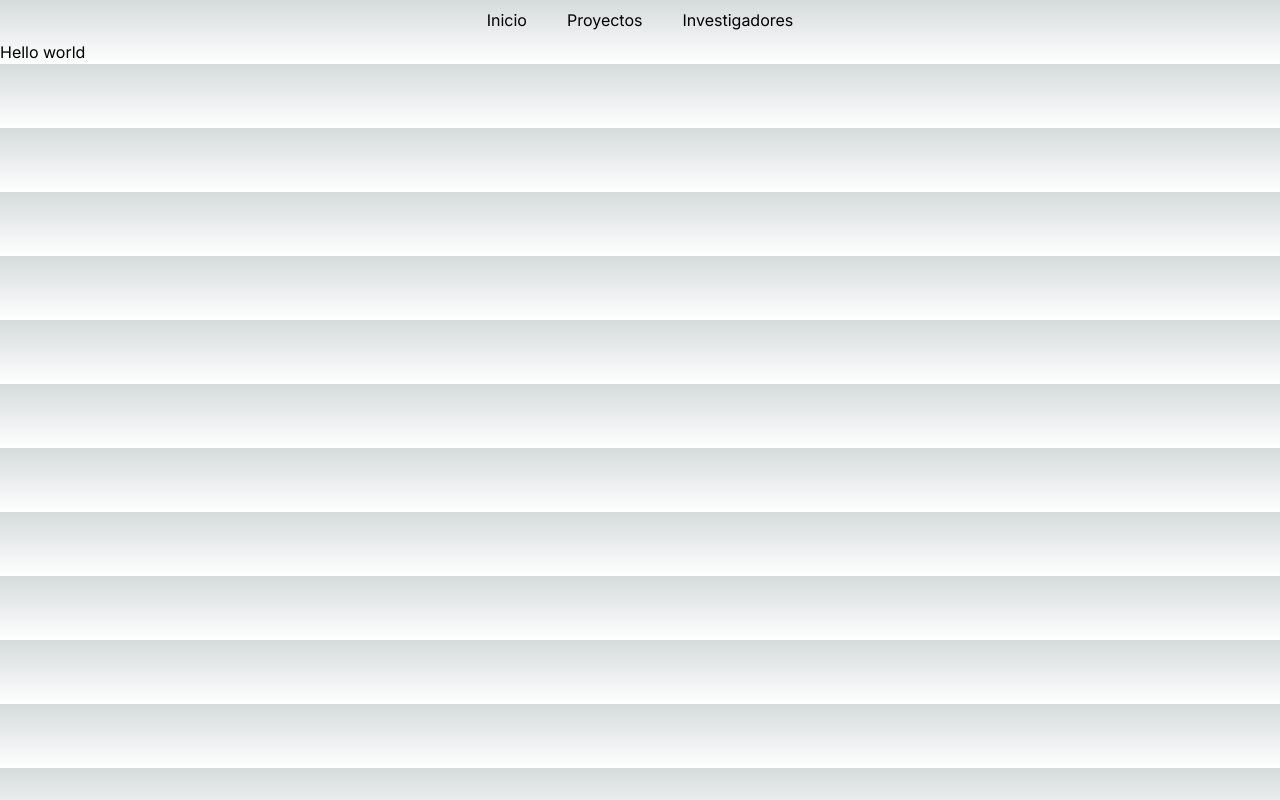
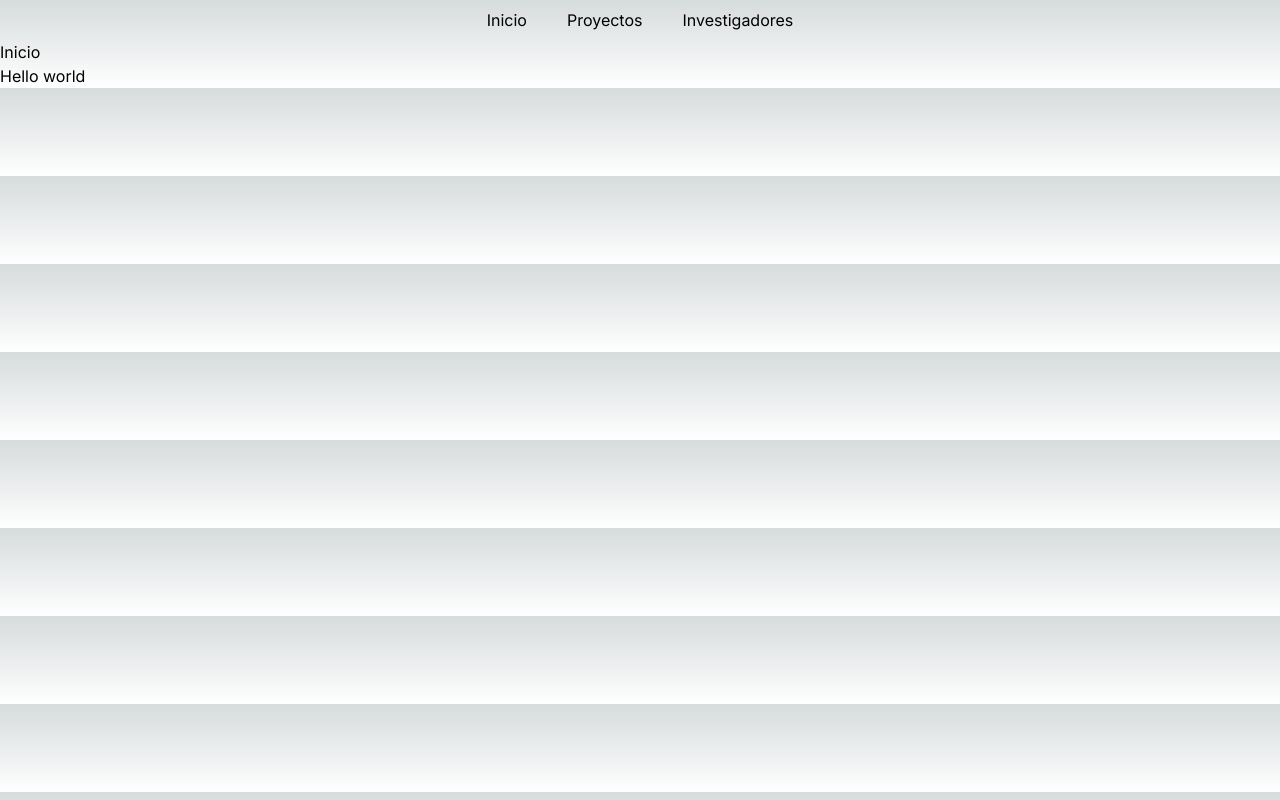
Before and after one commit to miguelliar/tfg-miguel, a Next.js app: page / in a window 1280 px wide. Built offline with nearby package versions, Linux system fonts and the light colour scheme.

Commit message:
fix: several minor problems
- Default export on proyectos/crear/nuevo
- Duplicated "Inicio" breadcrumb on home page
- Style color from table

```diff
--- a/src/app/proyectos/crear/nuevo/constants.json
+++ b/src/app/proyectos/crear/nuevo/constants.json
@@ -1,5 +1,4 @@
-{
-    "fields": [
+[
     {
         "id": "codigo",
         "label": "Codigo",
@@ -43,4 +42,3 @@
         "placeholder": "Introduce la fecha de fin..."
     }
 ]
-}
--- a/src/app/proyectos/crear/nuevo/page.tsx
+++ b/src/app/proyectos/crear/nuevo/page.tsx
@@ -1,7 +1,7 @@
 'use server';
 import { CreateForm, CreateFormParams } from "@/app/ui/form/CreateForm";
 import { createProyecto } from "../../../../../db/db";
-import { fields } from './constants.json';
+import fields from './constants.json';
 
 export default async function Page() {
     const formParams : CreateFormParams = {
--- a/src/app/ui/breadcrumbs/Breadcrumbs.tsx
+++ b/src/app/ui/breadcrumbs/Breadcrumbs.tsx
@@ -5,20 +5,25 @@ import { Crumb } from './Crumb';
 
 export const Breadcrumbs = () => {
     const pathname = usePathname();
-    const crumbs = useBreadcrumbs(pathname);
+    const crumbs = useBreadcrumbs(pathname??'');
 
     return (
-        crumbs.length > 1 ?
-        (<ol className='flex flex-row'>
-            { crumbs.map((crumb, index, array) => {
+        <ol className='flex flex-row'>
+            {
+                crumbs
+                    .slice(0, crumbs.length - 1)
+                    .map((crumb, index, array) => {
                         return (<Crumb
                             key={crumb.url}
                             crumb={crumb}
                             level={index}
                             lastLevel={array.length}
                         />);
-            })}
-        </ol>)
-        : null
+                    })
+            }
+            {
+                <span>{crumbs[crumbs.length - 1]?.name}</span>
+            }
+        </ol>
     );
 };
--- a/src/app/ui/breadcrumbs/Crumb.tsx
+++ b/src/app/ui/breadcrumbs/Crumb.tsx
@@ -18,7 +18,7 @@ export const Crumb = ({crumb, level, lastLevel}: CrumbProps) => {
                 </Link>
             </li>
             {
-                level < lastLevel - 1
+                level < lastLevel
                     ? <span className='px-3'>{">"}</span>
                     : null
             }
--- a/src/app/ui/breadcrumbs/useBreadcrumbs.ts
+++ b/src/app/ui/breadcrumbs/useBreadcrumbs.ts
@@ -2,6 +2,8 @@ import { useMemo } from "react";
 
 export const useBreadcrumbs = (pathname: string) => {
     const breadcrumbs = useMemo(() => {
+        if (pathname === '/')
+            return [{name: 'Inicio', url: pathname}];
         const breadcrumbs = pathname.split('/')
             .map((crumb, index, crumbs) => {
                 const previousPath = crumbs
@@ -18,7 +20,7 @@ export const useBreadcrumbs = (pathname: string) => {
                     url: previousPath + crumb
                 };
             });
-        return breadcrumbs.slice(0, breadcrumbs.length - 1);
+        return breadcrumbs;
     }, [pathname]);
 
     return breadcrumbs;
--- a/src/app/ui/tables/tableStyle.css
+++ b/src/app/ui/tables/tableStyle.css
@@ -1,6 +1,7 @@
 .ProyectoTable {
     display: block;
     overflow-x: auto;
+    color: aliceblue;
 
     .ProyectoTableHeadRow {
         :nth-child(2n) {
```
Lines whose indentation alone changed are shown as unchanged.
